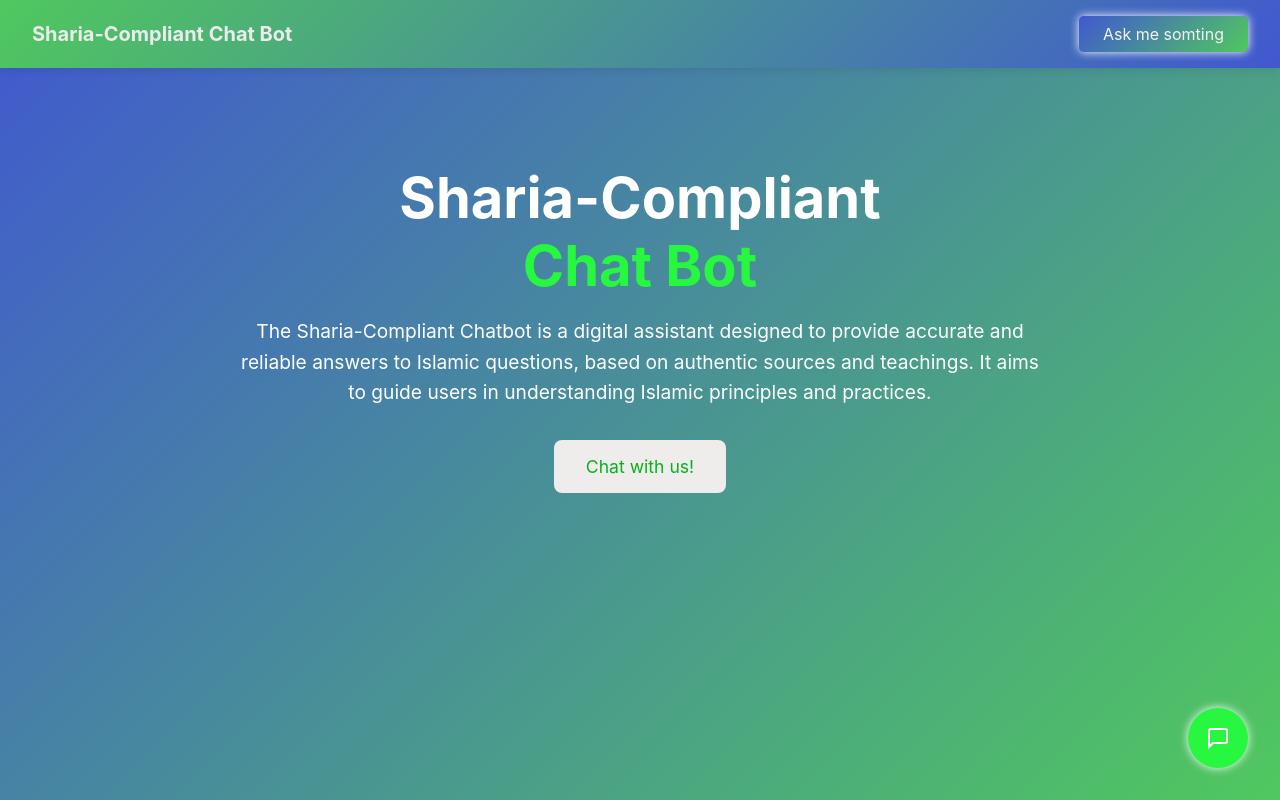
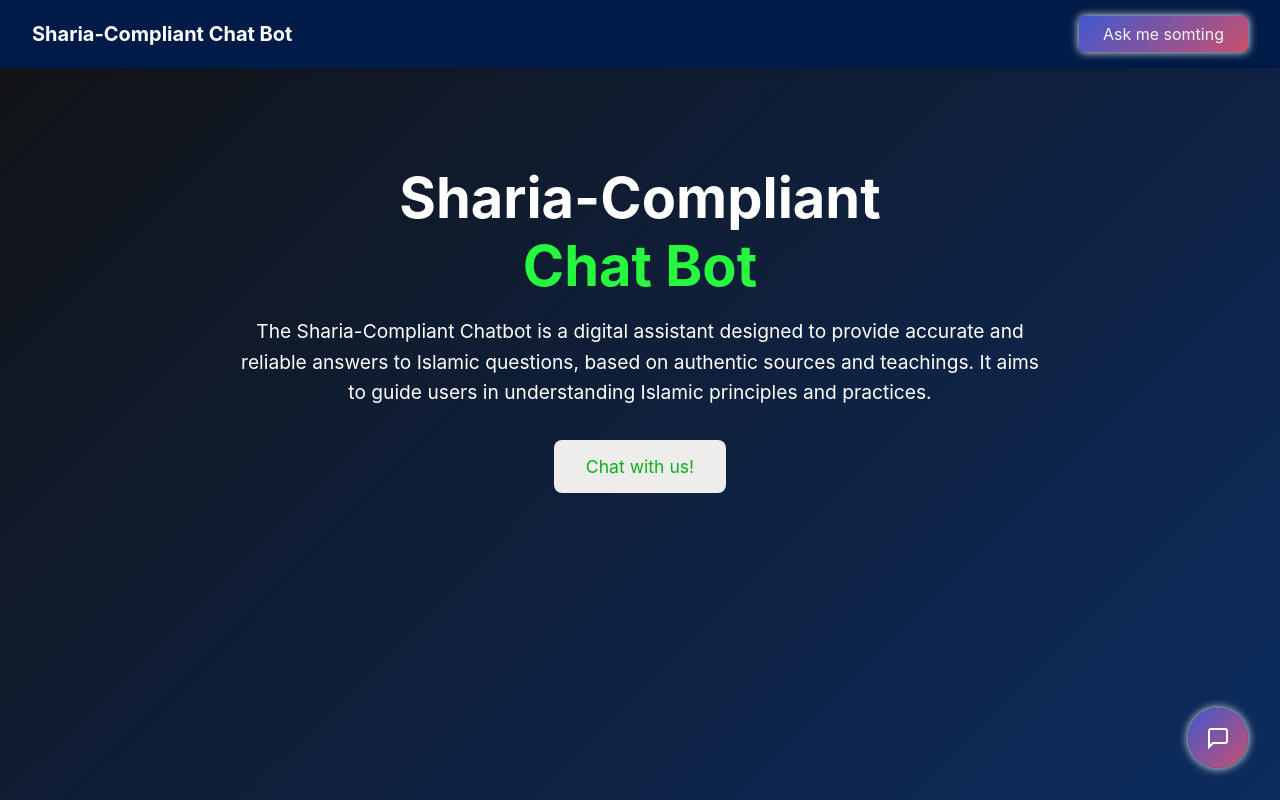
Before and after one commit to Aman78600/Sharia-Compliant-Chat-Bot, a Flask app: page / in a window 1280 px wide. Run offline with Flask 3, Linux system fonts and the light colour scheme.

Commit message:
Update index.html

```diff
--- a/templates/index.html
+++ b/templates/index.html
@@ -13,15 +13,23 @@
             font-family: -apple-system, BlinkMacSystemFont, 'Segoe UI', Roboto, Oxygen, Ubuntu, Cantarell, sans-serif;
         }
 
+         :root {
+            --hilight-color: linear-gradient(135deg, #4158D0 0%, #c8506d 100%);
+            --whight: #fff;
+            --black: #000;
+            --nev-bar: #001b47;
+            --body-color: linear-gradient(135deg, #121315 0%, #0c2c5f 100%);
+        }
+
         body {
-            background: linear-gradient(135deg, #4158D0 0%, #50c85e 100%);
+            background: var(--body-color);
             min-height: 100vh;
             display: flex;
             flex-direction: column;
         }
 
         .navbar {
-            background: linear-gradient(135deg, #50c85e 0%, #4158D0 100%);
+            background: var(--nev-bar);
             padding: 1rem 2rem;
             display: flex;
             justify-content: space-between;
@@ -32,7 +40,7 @@
         .logo {
             font-size: 20px;
             font-weight: bold;
-            color: #ebebeb;
+            color: var(--whight);
             display: flex;
             align-items: center;
             gap: 0.5rem;
@@ -49,7 +57,7 @@
         }
 
         .login-btn {
-            background: linear-gradient(135deg, #4158D0 0%, #50c85e 100%);
+            background: var(--hilight-color);
             color: white;
             padding: 0.5rem 1.5rem;
             border-radius: 5px;
@@ -111,7 +119,7 @@
             width: 60px;
             height: 60px;
             border-radius: 50%;
-            background: #27f73f;
+            background: var(--hilight-color);
             border: none;
             cursor: pointer;
             box-shadow: 0 4px 12px rgba(255, 0, 0, 0.2);
@@ -119,6 +127,7 @@
             align-items: center;
             justify-content: center;
             transition: transform 0.2s;
+            color: var(--whight);
             box-shadow: white 0px 0px 10px;
         }
 
@@ -128,12 +137,14 @@
         }
 
         .chat-window {
+            display: flex;
+            justify-content: center;
             position: fixed;
-            bottom: 5rem;
-            right: 2rem;
-            width: 650px;
-            height: 500px;
-            background: white;
+            bottom: 0.5rem;
+            right: 0.2rem;
+            width: 100%;
+            height: 100%;
+            background: var(--body-color);
             border-radius: 12px;
             box-shadow: 0 4px 20px rgba(0, 0, 0, 0.2);
             display: none;
@@ -142,7 +153,7 @@
 
         .chat-header {
             padding: 1rem;
-            background: linear-gradient(135deg, #4158D0 0%, #50c85e 100%);
+            background: var(--hilight-color);
             color: white;
             border-radius: 12px 12px 0 0;
             display: flex;
@@ -173,7 +184,7 @@
 
         .chat-input button {
             padding: 0.5rem 1rem;
-            background: #27f73f;
+            background: var(--hilight-color);
             color: white;
             border: none;
             border-radius: 4px;
```
